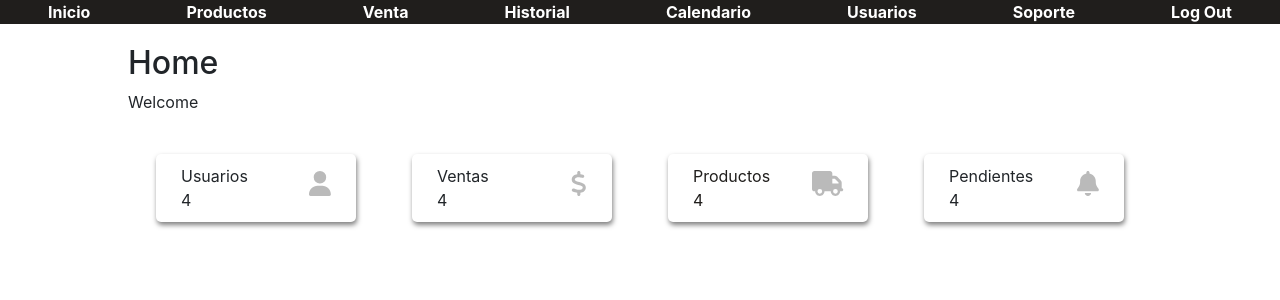
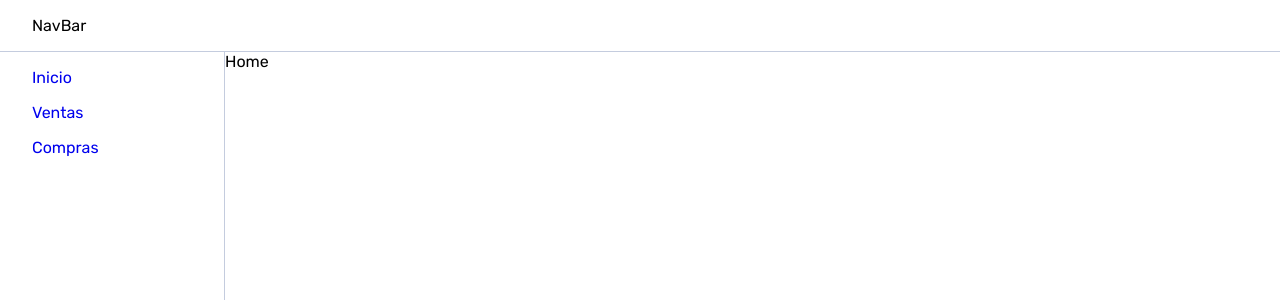
Before and after one commit to CeRuGu97/apppuntoventa, a React (Create React App) app: page / in a window 1280 px wide. Shown: the top 300 px of the page. Built offline with nearby package versions, Linux system fonts and the light colour scheme; the HTML template or start-up script is replaced by a standard one.

Commit message:
se agrega sass y algunos componentes como sidebar y navbar

```diff
--- a/package.json
+++ b/package.json
@@ -18,6 +18,7 @@
     "react-dom": "^17.0.2",
     "react-router-dom": "^6.2.2",
     "react-scripts": "5.0.0",
+    "sass": "^1.59.3",
     "sweetalert2": "^11.7.3",
     "web-vitals": "^2.1.4",
     "workbox-core": "^6.5.1",
--- a/src/App.js
+++ b/src/App.js
@@ -1,18 +1,27 @@
-import { Layout, Home, About, Products, AddProduct } from "./components";
-import { Routes, Route } from "react-router-dom";
+import { BrowserRouter, Route, Routes } from 'react-router-dom';
+import Navbar from './components/Navbar';
+import Sidebar from './components/Sidebar';
+import Home from './pages/Home';
+import Sales from './pages/Sales';
+import Purchases from './pages/Purchases';
+import './App.scss';
 
-function App() {
-  // Botón de descarga en Layout
+const App = () => {
   return (
-    <Layout>
-      <Routes>
-        <Route path="/" element={<Home />} />
-        <Route path="products" element={<Products />} />
-        <Route path="products/addProduct" element={< AddProduct/>} />
-        <Route path="acerca" element={<About />} />
-      </Routes>
-    </Layout>
+    <BrowserRouter>
+      <Navbar />
+      <div className="flex">
+        <Sidebar />
+        <div className="content">
+          <Routes>
+            <Route path="/" element={<Home />} />
+            <Route path="/sales" element={<Sales />} />
+            <Route path="/purchases" element={<Purchases />} />
+          </Routes>
+        </div>
+      </div>
+    </BrowserRouter>
   );
-}
+};
 
 export default App;
--- /dev/null
+++ b/src/App.scss
@@ -0,0 +1,39 @@
+@import url('https://fonts.googleapis.com/css2?family=Rubik:wght@400;600&display=swap');
+
+* {
+  margin: 0;
+  padding: 0;
+}
+
+body {
+  font-family: 'Rubik', sans-serif;
+}
+
+$light: #ffffff;
+$gray: #c4ccde;
+
+.navbar {
+  background-color: $light;
+  padding: 1rem 2rem;
+  border-bottom: 1px solid $gray;
+}
+
+.flex {
+  display: flex;
+}
+
+.sidebar {
+  width: 14rem;
+  height: calc(180vh - 52px);
+  border-right: 1px solid $gray;
+  ul {
+    list-style: none;
+    padding: 1rem 2rem;
+    li {
+      margin-bottom: 1rem;
+      a {
+        text-decoration: none;
+      }
+    }
+  }
+}
--- /dev/null
+++ b/src/components/Navbar.jsx
@@ -0,0 +1,5 @@
+const Navbar = () => {
+  return <div className="navbar">NavBar</div>;
+};
+
+export default Navbar;
--- /dev/null
+++ b/src/components/Sidebar.jsx
@@ -0,0 +1,21 @@
+import { Link } from 'react-router-dom';
+
+const Sidebar = () => {
+  return (
+    <div className="sidebar">
+      <ul>
+        <li>
+          <Link to="/">Inicio</Link>
+        </li>
+        <li>
+          <Link to="/sales">Ventas</Link>
+        </li>
+        <li>
+          <Link to="/purchases">Compras</Link>
+        </li>
+      </ul>
+    </div>
+  );
+};
+
+export default Sidebar;
--- a/src/index.css
+++ /dev/null
@@ -1,156 +0,0 @@
-:root {
-  /* Colores */
-  --bitcoin-orange: #f7931A;
-  --soft-orange: #FFE9D5;
-  --secondary-blue: #1a9af7;
-  --soft-blue: #e7f5ff;
-  --warm-black: #201E1C;
-  --black: #282623;
-  --grey: #bababa;
-  --off-white: #fAF8F7;
-  --just-white: #fff;
-}
-
-*{
-  box-sizing: border-box;
-  margin: 0;
-  padding: 0;
-  font-family: -apple-system, BlinkMacSystemFont, "Segoe UI", "Roboto", "Oxygen",
-    "Ubuntu", "Cantarell", "Fira Sans", "Droid Sans", "Helvetica Neue",
-    sans-serif;
-  -webkit-font-smoothing: antialiased;
-  -moz-osx-font-smoothing: grayscale;
-}
-
-header {
-  display: flex;
-  align-items: center;
-  justify-content: space-between;
-  width: 80%;
-  margin: 0 auto;
-}
-
-nav ul {
-  list-style-type: none;
-  padding: 0;
-  display: flex;
-  flex-direction: row;
-  justify-content: space-around;
-  align-items: center;
-  background-color: var(--warm-black);
-}
-
-nav ul li {
-  margin-right: 1rem;
-  margin-left: 1rem;
-}
-
-nav ul li a {
-  color: var(--just-white);
-  text-decoration: none;
-  font-weight: bold;
-}
-
-.bodySection a{
-  text-decoration: none;
-  color: var(--warm-black);
-}
-
-.bodySection {
-  margin-top: 20px;
-  padding-left: 10%;
-  padding-right: 10%;
-}
-
-/* Home -------------------------------*/
-.viewHome {
-  margin-top: 20px;
-  display: flex;
-  flex-wrap: wrap;
-  justify-content: space-around;
-}
-.viewHome section {
-  margin-top: 20px;
-  width: 200px;
-  padding: 10px 25px;
-  border-radius: 5px;
-  box-shadow: 1px 3px 5px 0px rgba(0,0,0,0.50);
-  display: flex;
-  flex-direction: row;
-}
-.viewHome section .icon {
-  font-size: 25px;
-  margin-left: auto;
-  margin-top: 7px;
-  color: var(--grey);
-}
-/* ------------------------------------ */
-
-/* Products ------------------------------- */
-.bodySection .products h3{
-  margin-bottom: 15px;
-}
-.bodySection .products .btnActions button{
-  margin-right: 10px;
-}
-.bodySection .products .btnActions button a{
-  color: var(--just-white);
-}
-.bodySection .products .table table{
-  width: 100%;
-  margin-top: 30px;
-}
-.bodySection .products .table table tbody tr .actionsTable{
-  display: flex;
-  flex-direction: row;
-  justify-content: center;
-}
-.bodySection .products .table table tbody tr td{
-  margin: 5px 0 ;
-}
-/* ------------------------------------------ */
-/* AddProducts ------------------------------ */
-.modal-content .modal-body div video {
-  width: 100%;
-}
-.bodySection .addProduct .title {
-  display: flex;
-  flex-direction: row;
-  justify-content: space-between;
-}
-/* ------------------------------------------ */
-@media (max-width: 768px) {
-  nav ul {
-    flex-wrap: wrap;
-  }
-  nav ul li a{
-    color: var(--bitcoin-orange);
-  }
-  .bodySection a{
-    text-decoration: none;
-    color: var(--warm-black);
-  }
-
-  /* Products ------------------------------- */
-  .bodySection .products .btnActions {
-    display: flex;
-    flex-direction: row;
-    justify-content: space-around;
-  }
-  .bodySection .products .table{
-    margin-bottom: 15px;
-    width: 100%;
-    max-width: 100%;
-    overflow-x: auto;
-  }
-  .bodySection .products .table table thead tr th {
-    padding: 0 10px;
-  }
-  .bodySection .products .btnActions button{
-    font-size: 12px;
-  }
-  .bodySection .products .table table tbody td button {
-    font-size: 8px;
-  }
-  /* ------------------------------------------ */
-}
--- a/src/index.js
+++ b/src/index.js
@@ -1,18 +1,13 @@
-import React from "react";
-import ReactDOM from "react-dom";
-import "./index.css";
-import App from "./App";
-import { BrowserRouter } from "react-router-dom";
-import * as serviceWorkerRegistration from "./serviceWorkerRegistration";
-import 'bootstrap/dist/css/bootstrap.min.css';
+import React from 'react';
+import ReactDOM from 'react-dom';
+import App from './App';
+import * as serviceWorkerRegistration from './serviceWorkerRegistration';
 
 ReactDOM.render(
   <React.StrictMode>
-    <BrowserRouter>
-      <App />
-    </BrowserRouter>
+    <App />
   </React.StrictMode>,
-  document.getElementById("root")
+  document.getElementById('root')
 );
 
 serviceWorkerRegistration.register({
@@ -21,7 +16,7 @@ serviceWorkerRegistration.register({
     // Detalles en: https://developers.google.com/web/fundamentals/primers/service-workers/lifecycle
     if (registration && registration.waiting) {
       await registration.unregister();
-      registration.waiting.postMessage({ type: "SKIP_WAITING" });
+      registration.waiting.postMessage({ type: 'SKIP_WAITING' });
       // Des-registramos el SW para recargar la página y obtener la nueva versión. Lo cual permite que el navegador descargue lo nuevo y que invalida la cache que tenía previamente.
       window.location.reload();
     }
--- /dev/null
+++ b/src/pages/Home.jsx
@@ -0,0 +1,9 @@
+const Home = () => {
+  return (
+    <div>
+      <p>Home</p>
+    </div>
+  );
+};
+
+export default Home;
--- /dev/null
+++ b/src/pages/Purchases.jsx
@@ -0,0 +1,9 @@
+const Purchases = () => {
+  return (
+    <div>
+      <p>Purchases</p>
+    </div>
+  );
+};
+
+export default Purchases;
--- /dev/null
+++ b/src/pages/Sales.jsx
@@ -0,0 +1,9 @@
+const Sales = () => {
+  return (
+    <div>
+      <p>Sales</p>
+    </div>
+  );
+};
+
+export default Sales;
```
Also changed, not shown: 1 other file (tests, documents, lock files or other folders).
